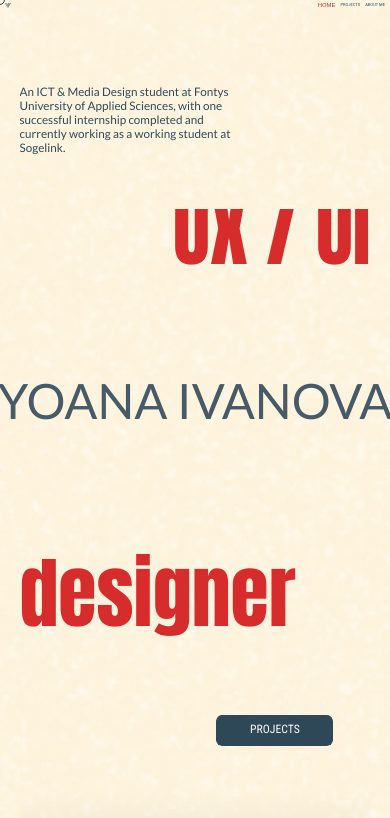
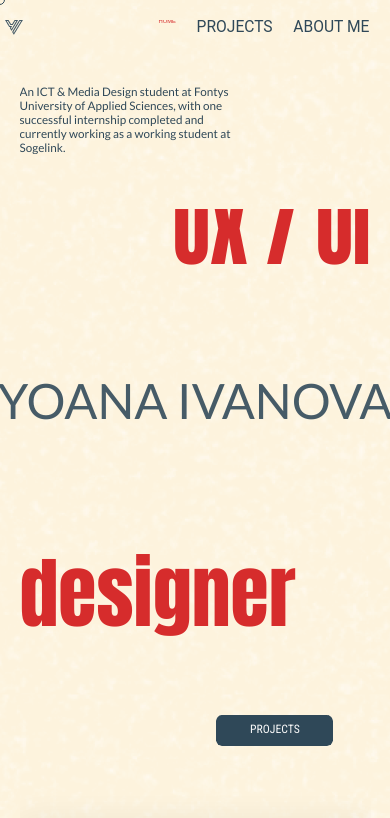
Before and after one commit to yoanaiviv/yoanaivanova, a website built with Vite: page portfolio/index.html in a window 390 px wide. Shown: the top 818 px of the page. Built offline with nearby package versions, Linux system fonts and the light colour scheme; a web font is replaced by a local one.

Commit message:
responsive for phones - navigation

```diff
--- a/portfolio/navigation.js
+++ b/portfolio/navigation.js
@@ -16,18 +16,16 @@ document.addEventListener("DOMContentLoaded", function() {
   window.addEventListener('scroll', function() {
     const homeInView = isInViewport(homeSection);
     const footerInView = isInViewport(footer);
+    const projectsInView = isInViewport(projectsSection);
 
     if (homeInView) {
       logo.src = "/assets/logo.svg";
       navBar.classList.add('home-active');
       navBar.classList.remove('about-active', 'projects-active', 'footer-active');
-      } else if (footerInView) {
+    } else if (footerInView && projectsInView) {
       logo.src = "/assets/logo-light.png";
       navBar.classList.add('footer-active');
       navBar.classList.remove('about-active', 'projects-active', 'home-active');
-      } else {
-        logo.src = "/assets/logo.svg";
-        navBar.classList.remove('about-active', 'projects-active', 'home-active', 'footer-active');
     }
   });
 
@@ -36,14 +34,14 @@ document.addEventListener("DOMContentLoaded", function() {
 function checkAboutSection() {
 const navbarHeight = navbar.offsetHeight;
 const aboutRect = aboutSection.getBoundingClientRect();
-  const overlapPoint = aboutRect.top - navbarHeight;
+const overlapPoint = aboutRect.top - navbarHeight - 5;
 
-  if (overlapPoint <= 0 && aboutRect.bottom >= 0) {
-    // Navigation bar is overlapping the About section
+if (overlapPoint <= 0 && aboutRect.bottom >= 0 && !navbar.classList.contains('about-active')) {
   navbar.classList.add('about-active');
-    navbar.classList.remove('projects-active home-active');
+  navbar.classList.remove('projects-active');
+  navbar.classList.remove('home-active');
   logo.src = "/assets/logo-light.png";
-  } else {
+} else if (overlapPoint > 0 && aboutRect.bottom < 1 && navbar.classList.contains('about-active')) {
   navbar.classList.remove('about-active');
 }
 }
@@ -54,12 +52,12 @@ function checkProjectsSection() {
 const projectsRect = projectsSection.getBoundingClientRect();
 const overlapPoint = projectsRect.top - navbarHeight;
 
-  if (overlapPoint <= 0 && projectsRect.bottom >= 0) {
-    // Navigation bar is overlapping the About section
+if (overlapPoint <= 0 && projectsRect.bottom >= 1 && !navbar.classList.contains('projects-active')) {
   navbar.classList.add('projects-active');
-    navbar.classList.remove('home-active about-active');
+  navbar.classList.remove('about-active');
+  navbar.classList.remove('home-active');
   logo.src = "/assets/logo.svg";
-  } else {
+} else if (overlapPoint > 0 && projectsRect.bottom < 1 && navbar.classList.contains('projects-active')) {
   navbar.classList.remove('projects-active');
 }
 }
--- a/portfolio/style.css
+++ b/portfolio/style.css
@@ -62,9 +62,8 @@ h3 {
 
 bg {
   display: inline-block;
-  width: auto;
   position: relative;
-  z-index: 1;
+  top: 0.2vw;
 }
 
 bg::before {
@@ -80,9 +79,8 @@ bg::before {
 
 bg-b {
   display: inline-block;
-  width: auto;
   position: relative;
-  z-index: 1;
+  top: 0.2vw;
 }
 
 bg-b::before {
@@ -238,15 +236,7 @@ p {
   }
 }
 
-.navigation-bar {
-  --color: var(--color-lightfont);
-}
-
-.navigation-bar ul li a {
-  color: var(--color-font);
-}
-
-.navigation-bar.about-active ul li a {
+.navigation-bar.about-active ul li:not(:last-child) a {
   color: var(--color-lightfont);
 }
 
@@ -277,6 +267,16 @@ html {
   font-family: 'Libre Barcode 128 Text', sans-serif;
   color: var(--color-red);
   font-size: 1.5vw;
+  animation: slideInFromTop 0.8s ease-in-out forwards;
+}
+
+@keyframes slideInFromTop {
+  from {
+    transform: translateY(-65%);
+  }
+  to {
+    transform: translateY(0);
+  }
 }
 
 /*Landing Section Styling*/
@@ -621,6 +621,11 @@ footer {
     font-size: 3vw;
   }
 
+  li {
+    font-size: 4vw;
+  }
+
+
   .button-dark .border {
     padding: 0vw;
     margin: 5vw;
@@ -636,6 +641,21 @@ footer {
     font-size: 5vw;
     line-height: 6.5vw;
     overflow: hidden;
+  }
+
+  .navigation-bar {
+    margin-top: 5vw;
+    height: 4vw;
+    overflow: hidden;
+
+    li {
+      margin-right: 4vw;
+    }
+  }
+
+  #nav-logo {
+    height: 4vw;
+    width: auto;
   }
 
   /*Home*/
```
Also changed, not shown: portfolio/index.html (line endings or trailing spaces). Lines whose indentation alone changed are shown as unchanged.
